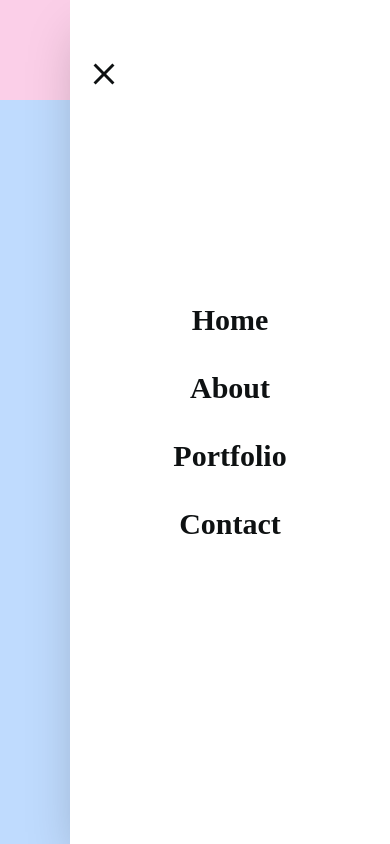
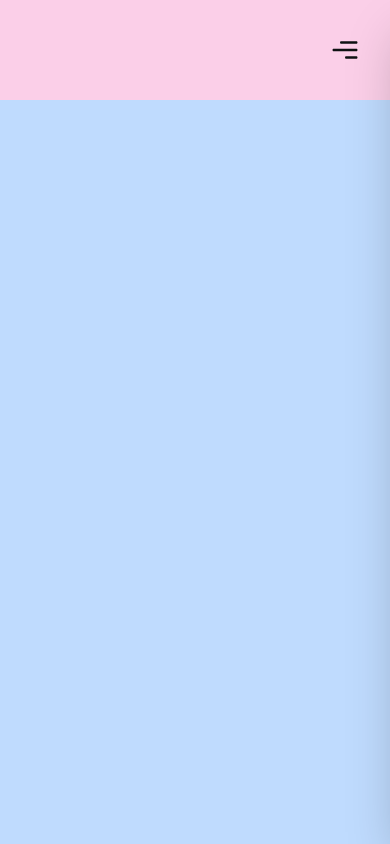
Before and after one commit to LewisMurray00/photography_template, a React (Create React App) app: page / in a window 390 px wide. Built offline with nearby package versions, Linux system fonts and the light colour scheme; the HTML template or start-up script is replaced by a standard one.

Commit message:
Finished creating the mobile size navbar - making it responsive

```diff
--- a/src/Components/MobileNav.js
+++ b/src/Components/MobileNav.js
@@ -7,6 +7,19 @@ import { Link } from 'react-router-dom';
 
 import { motion } from 'framer-motion';
 
+//Menu variants
+const menuVariants = {
+  hidden: {
+    x: '100%'
+  },
+  show: {
+    x: 0,
+    tranition: {
+      ease:[0.6, 0.01, -0.05, 0.9],
+    },
+  }
+}
+
 const MobileNav = () => {
 
   const [openMenu, setOpenMenu] = useState(false);
@@ -15,13 +28,21 @@ const MobileNav = () => {
   return (
     <nav className='text-primary xl:hidden'>
 
-      <div className='text-3xl cursor-pointer'>
+      <div onClick={() => setOpenMenu(true)} className='text-3xl cursor-pointer'>
         <CgMenuRight />
       </div>
 
-      <div className='bg-white shadow-2xl w-full absolute top-0 right-0 max-w-xs h-screen z-20'>
+      <motion.div
+        variants={menuVariants}
+        initial='hidden'
+        animate={openMenu ? 'show' : ''}
+        className='bg-white shadow-2xl w-full absolute top-0 right-0 max-w-xs h-screen z-20'
+      >
 
-      <div className='text-4xl absolute z-30 left-4 top-14 text-primary cursor-pointer'>
+      <div
+        onClick={() => setOpenMenu(false)}
+        className='text-4xl absolute z-30 left-4 top-14 text-primary cursor-pointer'
+      >
         <IoMdClose />
       </div>
 
@@ -39,7 +60,7 @@ const MobileNav = () => {
             <Link to='/contact'>Contact</Link>
           </li>
         </ul>
-      </div>
+      </motion.div>
 
     </nav>
   )
```
